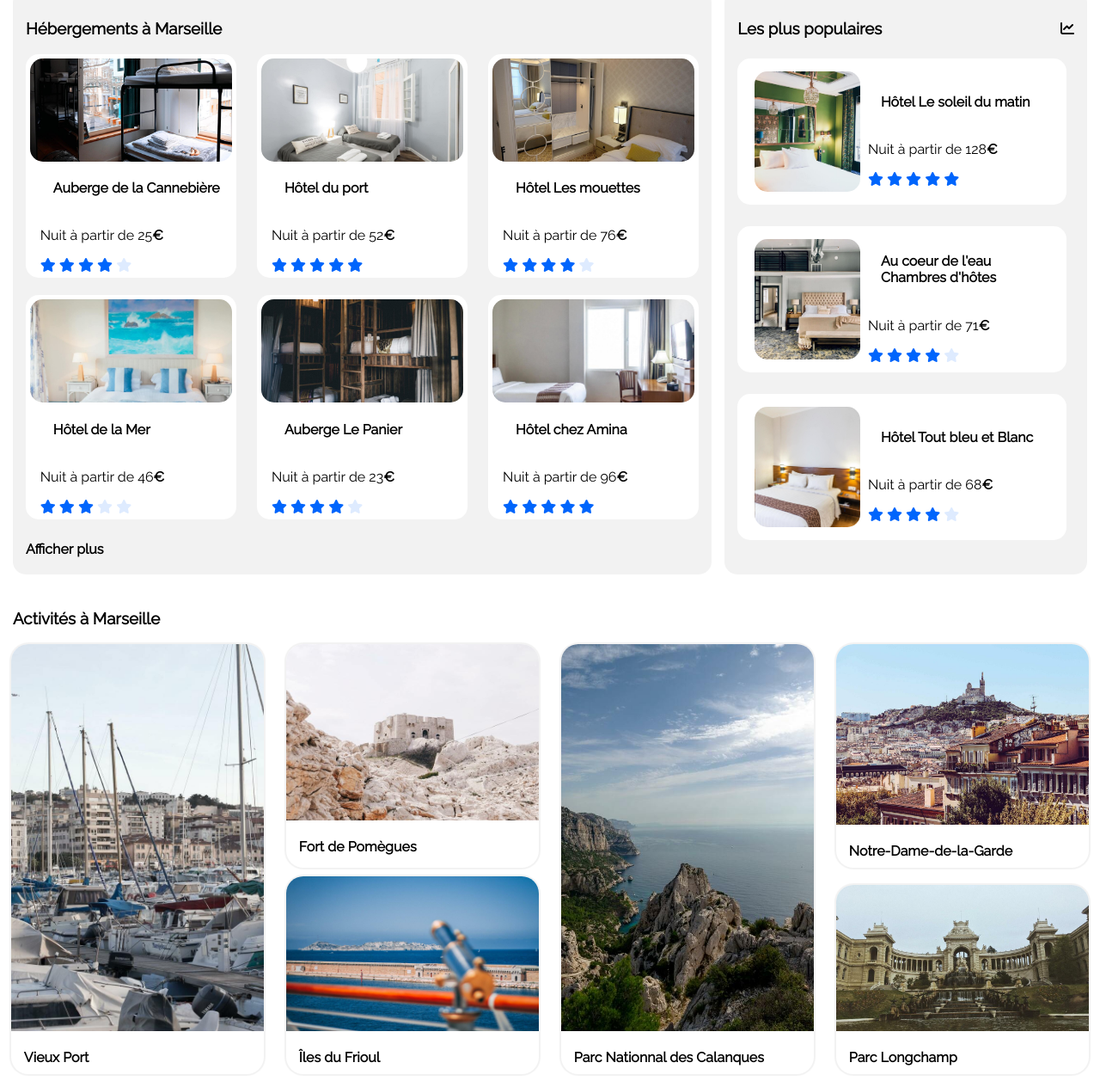
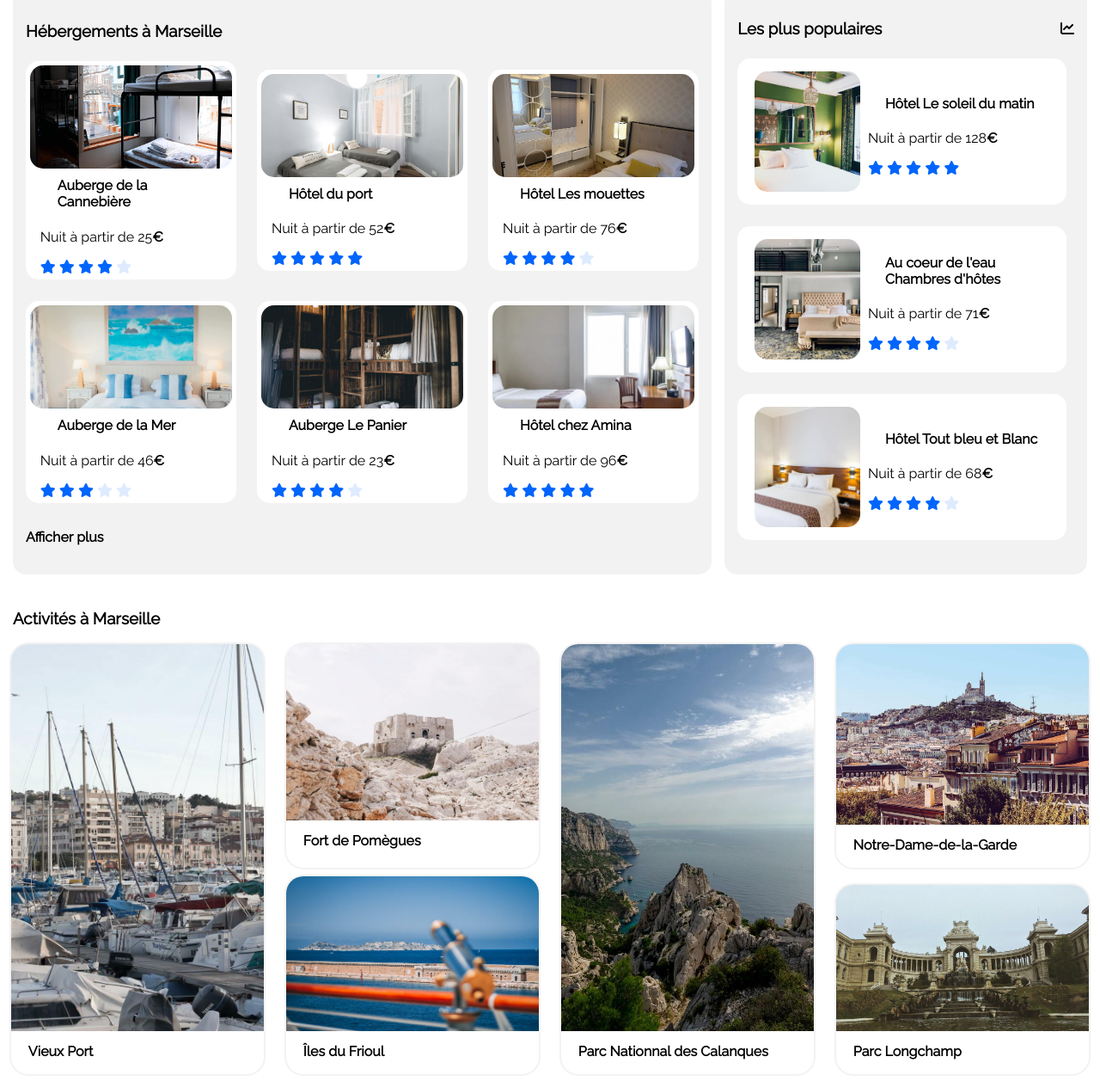
Before and after one commit to kevinbearbtz/Reservia, a plain HTML site: page index.html in a window 1280 px wide. Shown: the part 446-1703 px from the top of the page at 86% size. Drawn offline with Linux system fonts and the light colour scheme.

Commit message:
Fin maquette desktop

```diff
--- a/index.html
+++ b/index.html
@@ -1,5 +1,6 @@
 <!DOCTYPE html>
 <html lang="en">
+
 <head>
     <meta charset="UTF-8">
     <meta http-equiv="X-UA-Compatible" content="IE=edge">
@@ -15,13 +16,15 @@
                 <img class="logo" src="img/reservia_logo.svg" alt="reservia logo">
             </div>
             <div class="sizelinks flexaround">
-                <div class="sizelink flexcenter bordernav">
-                    <a class="colorlink" href="#hébergement">Hébergements</a>
+                <div class="navsize flexaround">
+                    <div class="sizelink12 flexcenter bordernav">
+                        <a class="colorlink" href="#hébergement">Hébergements</a>
+                    </div>
+                    <div  class="sizelink12 flexcenter bordernav">
+                        <a class="colorlink" href="#activité">Activités</a>
+                    </div>
                 </div>
-                <div  class="sizelink flexcenter bordernav">
-                    <a class="colorlink" href="#activité">Activités</a>
-                </div>
-                <div class="sizelink flexcenter bordernav">
+                <div class="sizelink3 flexcenter bordernav">
                     <a class="colorlink3"  href="#">S'inscrire</a>
                 </div>
             </div>
@@ -51,25 +54,25 @@
             </div>
             <div class="filters">
                 <button>
-                    <i class="fas fa-money-bill-wave fa-2x"></i>
+                    <i class="fas fa-money-bill-wave fa-lg"></i>
                 </button>
                 <label> Économique</label>
             </div>
             <div class="filters ">
                 <button>
-                    <i class="fas fa-child fa-2x"></i>
+                    <i class="fas fa-child fa-lg"></i>
                 </button>
                 <label>Familial</label>
             </div>
             <div class="filters">
                 <button>
-                    <i class="fas fa-heart fa-2x"></i>
+                    <i class="fas fa-heart fa-lg"></i>
                 </button>
                 <label>Romantique</label>
             </div>
             <div  class="filters">
                 <button>
-                    <i class="fas fa-dog fa-2x"></i>
+                    <i class="fas fa-dog fa-lg"></i>
                 </button>
                 <label>Animaux autorisés</label>
             </div>
@@ -84,8 +87,8 @@
             <div class="containerhost flexcolumnaround">
                 <h3 id="hébergement">Hébergements à Marseille</h3>
                 <div class="flexbetween bloc1">
-                    <div class="cardhost" href="#">
-                        <div class="imghost1"></div>
+                    <div class="cardhost href="#">
+                        <img class="imghost" src="img/host/marcus-loke.jpg" alt="Auberge de la Cannebière" title="Chambre auberge de la Cannebière"/>
                         <div class="cubhost">
                             <h4>Auberge de la Cannebière</h4>
                             <p>Nuit à partir de 25<strong>€</strong></p>
@@ -97,7 +100,7 @@
                         </div>
                     </div>
                     <div class="cardhost" href="#" >
-                        <div class="imghost2"></div>
+                        <img class="imghost" src="img/host/fred-kleber.jpg" alt="Hôtel du port" title="Chambre Hôtel du port"/>
                         <div class="cubhost">
                             <h4>Hôtel du port</h4>
                             <p>Nuit à partir de 52<strong>€</strong></p>
@@ -109,7 +112,7 @@
                         </div>
                     </div>
                     <div class="cardhost">
-                        <div class="imghost3"></div>
+                        <img class="imghost" src="img/host/reisetopia.jpg" alt="Hôtel Les mouettes" title="Chambre Hôtel les mouettes"/>
                         <div class="cubhost">
                             <h4>Hôtel Les mouettes</h4>
                             <p>Nuit à partir de 76<strong>€</strong></p>
@@ -123,9 +126,9 @@
                 </div>
                 <div class="flexbetween bloc2">
                     <div class="cardhost">
-                        <div class="imghost4"></div>
+                        <img class="imghost" src="img/host/annie-spratt.jpg" alt="Auberge de la mer" title="Chambre Auberge de la mer"/>
                         <div class="cubhost">
-                            <h4>Hôtel de la Mer</h4>
+                            <h4>Auberge de la Mer</h4>
                             <p>Nuit à partir de 46<strong>€</strong></p>
                             <i class="fas fa-star"></i>
                             <i class="fas fa-star"></i>
@@ -135,7 +138,7 @@
                         </div>
                     </div>
                     <div class="cardhost">
-                        <div class="imghost5"></div>
+                        <img class="imghost" src="img/host/nicate-lee.jpg" alt="Auberge Le Panier" title="Chambre Auberge Le Panier"/>
                         <div class="cubhost">
                             <h4>Auberge Le Panier</h4>
                             <p>Nuit à partir de 23<strong>€</strong></p>
@@ -147,7 +150,7 @@
                         </div>
                     </div>
                     <div class="cardhost">
-                        <div class="imghost6"></div>
+                        <img class="imghost" src="img/host/febrian-zakaria1.jpg" alt="Hôtel chez Amina" title="Chambre Hôtel chez Amina"/>
                         <div class="cubhost">
                             <h4>Hôtel chez Amina</h4>
                             <p>Nuit à partir de 96<strong>€</strong></p>
@@ -167,7 +170,7 @@
                     <i class="fas fa-chart-line blackchart"></i>
                 </div>
                 <div class="cardpop flexaround">
-                    <div class="imgpop1"></div>
+                    <img class="imgpop" src="img/host/jemile-guillemot.jpg" alt="Hôtel Le soleil du matin" title="Chambre Hôtel Le soleil du matin"/>
                     <div class="cubpop">
                         <h4>Hôtel Le soleil du matin</h4>
                         <p>Nuit à partir de 128<strong>€</strong></p>
@@ -179,7 +182,7 @@
                     </div>
                 </div>
                 <div class="cardpop flexaround">
-                    <div class="imgpop2"></div>
+                    <img class="imgpop" src="img/host/aw-creative.jpg" alt="Au coeur de l'eau Chambres d'hôtes" title="Chambre Aucoeur de l'eau Chambres d'hôtes"/>
                     <div class="cubpop">
                         <h4>Au coeur de l'eau Chambres d'hôtes</h4>
                         <p>Nuit à partir de 71<strong>€</strong></p>
@@ -191,7 +194,7 @@
                     </div>
                 </div>
                 <div class="cardpop flexaround">
-                    <div class="imgpop3"></div>
+                    <img class="imgpop" src="img/host/febrian-zakaria2.jpg" alt="Hôtel Tout bleu et Blanc" title="Chambre Hôtel Tout bleu et Blanc"/>
                     <div class="cubpop">
                         <h4>Hôtel Tout bleu et Blanc</h4>
                         <p>Nuit à partir de 68<strong>€</strong></p>
@@ -211,7 +214,7 @@
                     <div class="cardact1">
                         <a href="#">
                         <div>
-                            <div class="imgact1"></div>
+                            <img class="imgact1" src="img/activity/reno-laithienne.jpg" alt="Vieux Port" title="Vieux Port"/>
                             <h4>Vieux Port</h4>
                         </div>
                         </a>
@@ -219,33 +222,33 @@
                     <div class="cardact2 flexcolumnaround">
                         <div class="carddetail2">
                         <a href="#">
-                            <div class="imgact2"></div>
+                            <img class="imgact2" src="img/activity/paul-hermann.jpg" alt="Fort" title="Fort de Pomègues"/>
                             <h4>Fort de Pomègues</h4>
                         </a>
                         </div>
                         <div class="carddetail3">
                         <a href="#">
-                            <div class="imgact3"></div>
+                            <img class="imgact3" src="img/activity/kevin-hikari.jpg" alt="Île" title="Île de Frioul"/>
                             <h4>Îles du Frioul</h4>
                         </a>
                         </div>
                     </div>
                     <div class="cardact1">
                         <a href="#">
-                            <div class="imgact4"></div>
+                            <img class="imgact4" src="img/activity/kilyan-sockalingu.jpg" alt="Les Calanques" title="Parc Nationnal des Calanques"/>
                             <h4>Parc Nationnal des Calanques</h4>
                         </a>
                     </div>
                     <div class="cardact2">
                         <div class="carddetail5">
                         <a href="#">
-                            <div class="imgact5"></div>
+                            <img class="imgact5" src="img/activity/florian-wehde.jpg" alt="Notre Dame de la Garde" title="Notre Dame de la Garde"/>
                             <h4>Notre-Dame-de-la-Garde</h4>
                         </a>
                         </div>
                         <div class="carddetail6">
                         <a href="#">
-                            <div class="imgact6"></div>
+                            <img class="imgact6" src="img/activity/lena-paulin.jpg" alt="Parc Longchamp" title="Parc Longchamp"/>
                             <h4>Parc Longchamp</h4>
                         </a>
                         </div>
@@ -253,41 +256,24 @@
                 </div>
             </div>
         </section>
-
-
-
-
-
-
-
-
-
-
-
-
-
-
-
-
-
     </main>
     <footer>
         <div class="flexaround">
             <div class="cardfooter1" >
                 <h5>A propos</h5>
-                <p>Fonctionnement du site</p>
-                <p>Conditions générales de vente</p>
-                <p>Donnérs et confidantialité</p>
+                <div class="link"><a href="#">Fonctionnement du site</a></div>
+                <div class="link"><a href="#">Conditions général de vente</a></div>
+                <div class="link"><a href="#">Données et confidentialtés</a></div>
             </div>
             <div class="cardfooter23">
                 <h5>Nos hébergements</h5>
-                <p>Charte qualité</p>
-                <p>Soumettre votre hôtel</p>
+                <div class="link"><a href="#">Charte de qualité</a></div>
+                <div class="link"><a href="#">Soumettre votre hôtel</a></div>
             </div>
             <div class="cardfooter23">
                 <h5>Assistance</h5>
-                <p>Centre d'aide</p>
-                <p>Nous contacter</p>
+                <div class="link"><a href="#">Centre d'aide</a></div>
+                <div class="link"><a href="#">Nous contacter</a></div>
             </div>
         </div>
     </footer>
--- a/style.css
+++ b/style.css
@@ -1,6 +1,6 @@
 @import url('https://fonts.googleapis.com/css2?family=Raleway&display=swap');
 
-Html,body{
+body{
     font-family: 'Raleway', sans-serif;
     color: black;
     margin: 0px;
@@ -66,7 +66,13 @@ header{
     margin-bottom: 50px;
 }
 
-.sizelink{
+.sizelink12{
+    width: 140px ;
+    height: 99px;
+    margin-right: 10px;
+}
+
+.sizelink3{
     width: 140px ;
     height: 99px;
 }
@@ -90,11 +96,11 @@ header{
 }
 
 .bordernav{
-    border-top: 1px solid transparent;
+    border-top: 2px solid transparent;
 }
 
 .bordernav:hover {
-    border-top: 1px solid #0065fc;
+    border-top: 2px solid #0065fc;
     transition: 0.5s;
 }
 
@@ -264,59 +270,10 @@ h1 {
     transform:scale(1.05);
 }
 
-.imghost1{
-    background-image: url("./img/host/marcus-loke.jpg");
+.imghost{
+    object-fit: cover;
     width: 100%;
     height: 120px;
-    background-size: cover;
-    background-position: center;
-    border-radius: 15px;
-
-}
-
-.imghost2{
-    background-image: url("./img/host/fred-kleber.jpg");
-    width: 100%;
-    height: 120px;
-    background-size: cover;
-    background-position: center;
-    border-radius: 15px;
-
-}
-
-.imghost3{
-    background-image: url("./img/host/reisetopia.jpg");
-    width: 100%;
-    height: 120px;
-    background-size: cover;
-    background-position: center;
-    border-radius: 15px;
-}
-
-.imghost4{
-    background-image: url("./img/host/annie-spratt.jpg");
-    width: 100%;
-    height: 120px;
-    background-size: cover;
-    background-position: center;
-    border-radius: 15px;
-}
-
-.imghost5{
-    background-image: url("./img/host/nicate-lee.jpg");
-    width: 100%;
-    height: 120px;
-    background-size: cover;
-    background-position: center;
-    border-radius: 15px;
-}
-
-.imghost6{
-    background-image: url("./img/host/febrian-zakaria1.jpg");
-    width: 100%;
-    height: 120px;
-    background-size: cover;
-    background-position: center;
     border-radius: 15px;
 }
 
@@ -359,30 +316,10 @@ h1 {
     transform:scale(1.02);
 }
 
-.imgpop1{
-    background-image: url("./img/host/jemile-guillemot.jpg");
+.imgpop{
     width: 35%;
     height: 140px;
-    background-size: cover;
-    background-position: center;
-    border-radius: 15px;
-}
-
-.imgpop2{
-    background-image: url("./img/host/aw-creative.jpg");
-    width: 35%;
-    height: 140px;
-    background-size: cover;
-    background-position: center;
-    border-radius: 15px;
-}
-
-.imgpop3{
-    background-image: url("./img/host/febrian-zakaria2.jpg");
-    width: 35%;
-    height: 140px;
-    background-size: cover;
-    background-position: center;
+    object-fit: cover;
     border-radius: 15px;
 }
 
@@ -403,8 +340,6 @@ h1 {
 .titleact{
     margin-left: 15px;
 }
-
-
 
 .cardact1{
     width: 23%;
@@ -474,56 +409,42 @@ h1 {
 }
 
 .imgact1{
-    background-image: url("img/activity/reno-laithienne.jpg");
-    background-position: center;
-    background-size: cover;
+    object-fit: cover;
     height: 450px;
     width: 100%;
     border-radius: 20px 20px 0px 0px;
-
 }
 
 .imgact2{
-    background-image: url("img/activity/paul-hermann.jpg");
-    background-position: center;
-    background-size: cover;
+    object-fit: cover;
     height: 205px;
     width: 100%;
     border-radius: 20px 20px 0px 0px;
-
 }
 
 .imgact3{
-    background-image: url("img/activity/kevin-hikari.jpg");
-    background-position: center;
-    background-size: cover;
+    object-fit: cover;
     height: 180px;
     width: 100%;
     border-radius: 20px 20px 0px 0px;
 }
 
 .imgact4{
-    background-image: url("img/activity/kilyan-sockalingu.jpg");
-    background-position: center;
-    background-size: cover;
+    object-fit: cover;
     height: 450px;
     width: 100%;
     border-radius: 20px 20px 0px 0px;
 }
 
 .imgact5{
-    background-image: url("img/activity/florian-wehde.jpg");
-    background-position: center;
-    background-size: cover;
+    object-fit: cover;
     height: 210px;
     width: 100%;
     border-radius: 20px 20px 0px 0px;
 }
 
 .imgact6{
-    background-image: url("img/activity/lena-paulin.jpg");
-    background-position: center;
-    background-size: cover;
+    object-fit: cover;
     height: 170px;
     width: 100%;
     border-radius: 20px 20px 0px 0px;
@@ -532,8 +453,9 @@ h1 {
 h4{
     display: flex;
     align-items: center;
-    padding-left: 15px;
-    padding-bottom: 15px;
+    padding-left: 20px;
+    margin-top: 10px;
+
 }
 
 /* FOOTER */
@@ -554,3 +476,10 @@ footer{
     width: 25%;
     height: 150px;
 }
+
+.link{
+    margin-bottom:25px;
+}
+
+
+/* RESPONSIVE */
```
